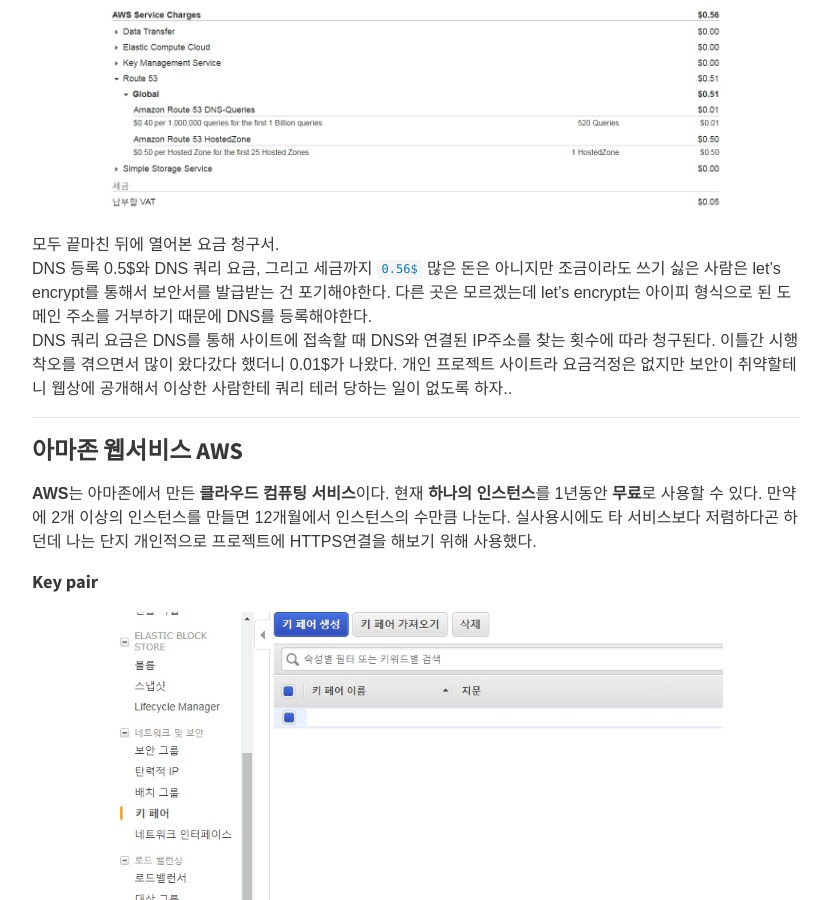
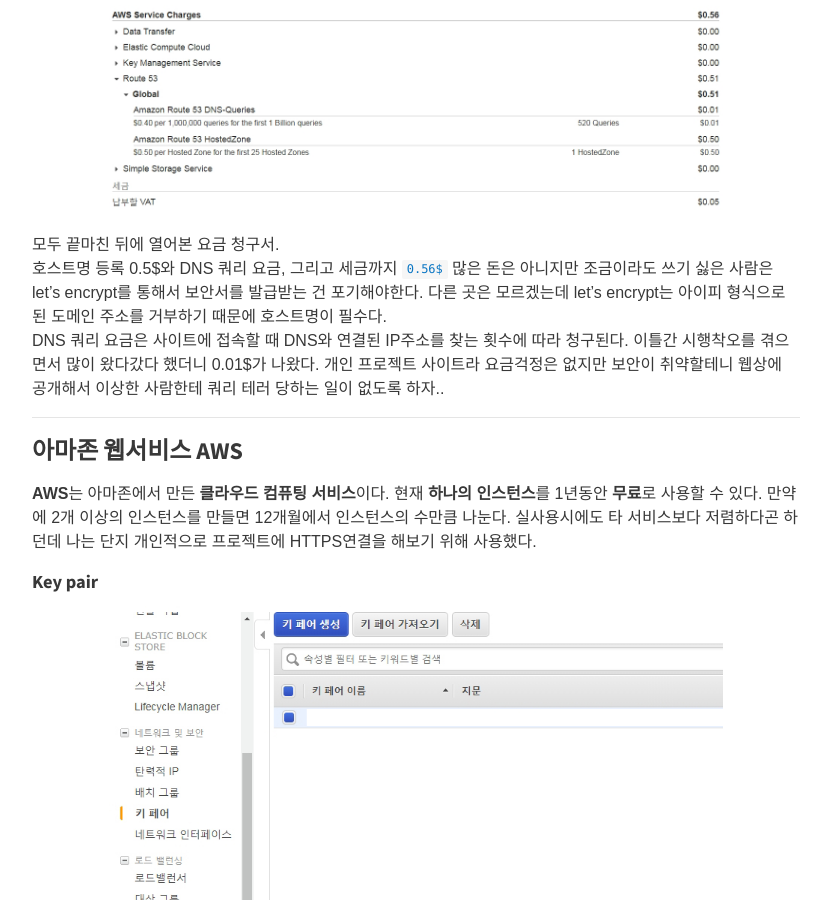
Before and after one commit to clemado1/blog-old, a Jekyll site: the page built from _posts/2018-09-17-AWS&ubuntu&tomcat8&letsencrypt-1.md, in a window 1280 px wide and 900 px high, scrolled down 519 px. Shown: the whole window, without its empty margins (224-1055 px from the left). Built offline with Jekyll 4.4.1, drawn with Linux system fonts in a browser that asks for light colours; comment, search, counter and statistics services are not loaded.

Commit message:
new post mod

```diff
--- a/_posts/2018-09-17-AWS&ubuntu&tomcat8&letsencrypt-1.md
+++ b/_posts/2018-09-17-AWS&ubuntu&tomcat8&letsencrypt-1.md
@@ -19,8 +19,8 @@ tags: [aws, letsencrypt]
 ![image]({{ site.baseurl }}/assets/img/pexels/billing.jpg)
 
 모두 끝마친 뒤에 열어본 요금 청구서.
-DNS 등록 0.5$와 DNS 쿼리 요금, 그리고 세금까지 `0.56$` 많은 돈은 아니지만 조금이라도 쓰기 싫은 사람은 let's encrypt를 통해서 보안서를 발급받는 건 포기해야한다. 다른 곳은 모르겠는데 let's encrypt는 아이피 형식으로 된 도메인 주소를 거부하기 때문에 DNS를 등록해야한다.
-DNS 쿼리 요금은 DNS를 통해 사이트에 접속할 때 DNS와 연결된 IP주소를 찾는 횟수에 따라 청구된다. 이틀간 시행착오를 겪으면서 많이 왔다갔다 했더니 0.01$가 나왔다. 개인 프로젝트 사이트라 요금걱정은 없지만 보안이 취약할테니 웹상에 공개해서 이상한 사람한테 쿼리 테러 당하는 일이 없도록 하자..
+호스트명 등록 0.5$와 DNS 쿼리 요금, 그리고 세금까지 `0.56$` 많은 돈은 아니지만 조금이라도 쓰기 싫은 사람은 let's encrypt를 통해서 보안서를 발급받는 건 포기해야한다. 다른 곳은 모르겠는데 let's encrypt는 아이피 형식으로 된 도메인 주소를 거부하기 때문에 호스트명이 필수다.
+DNS 쿼리 요금은 사이트에 접속할 때 DNS와 연결된 IP주소를 찾는 횟수에 따라 청구된다. 이틀간 시행착오를 겪으면서 많이 왔다갔다 했더니 0.01$가 나왔다. 개인 프로젝트 사이트라 요금걱정은 없지만 보안이 취약할테니 웹상에 공개해서 이상한 사람한테 쿼리 테러 당하는 일이 없도록 하자..
 
 
 
```
